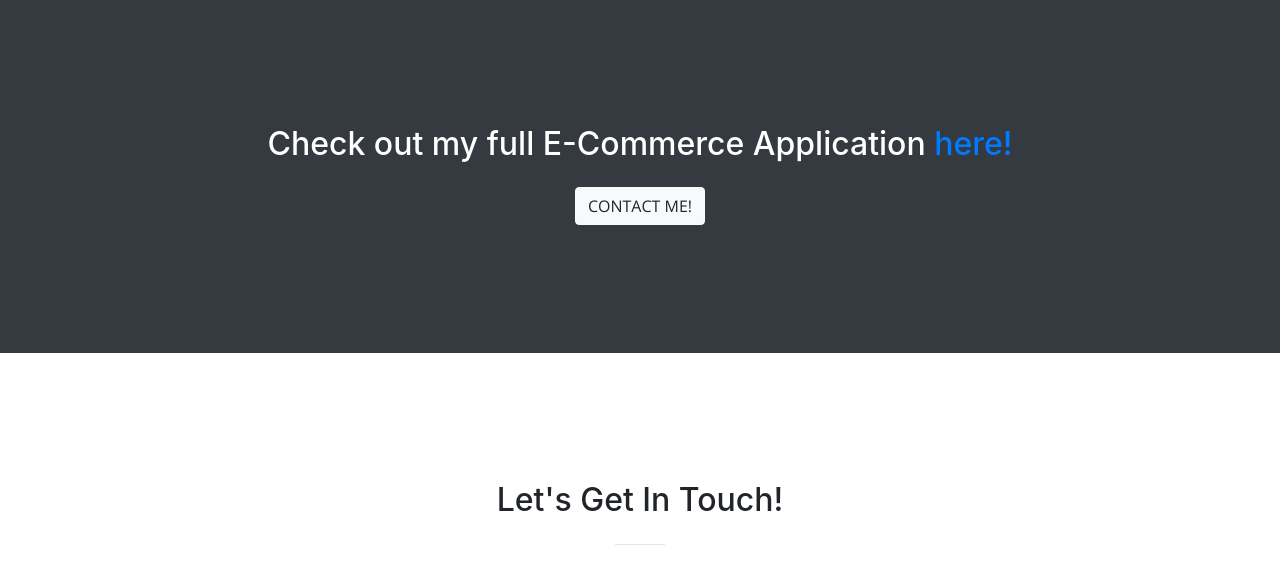
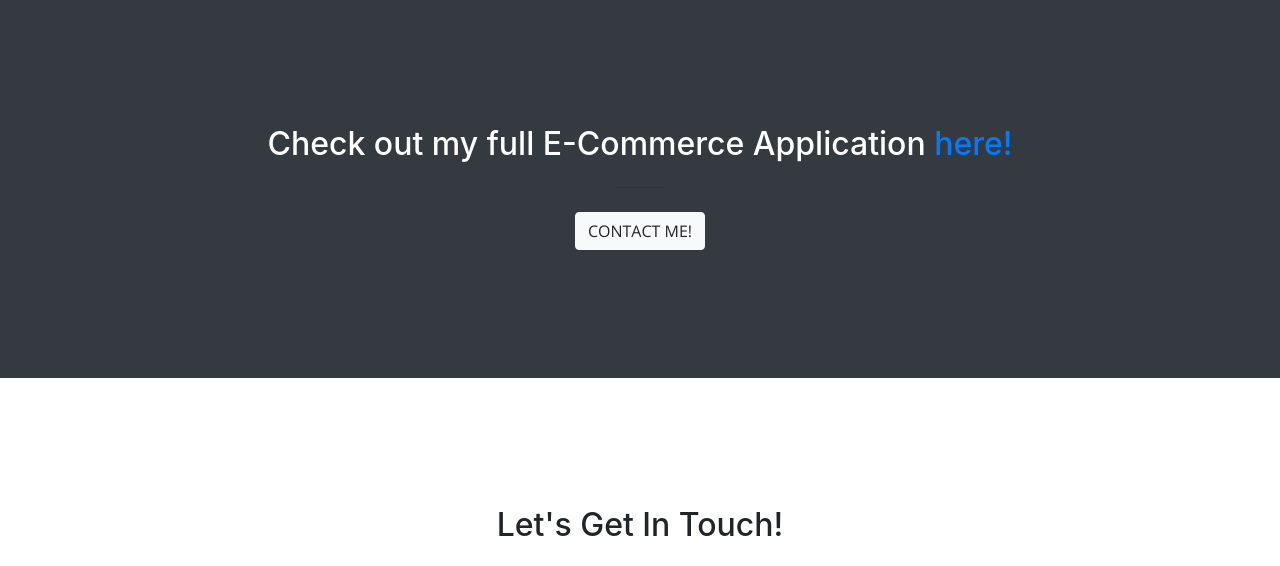
Before and after one commit to adeane89/Portfolio, a website with bundled scripts: page index.html in a window 1280 px wide. Shown: the part 2401-2967 px from the top of the page. Built offline with nearby package versions, Linux system fonts and the light colour scheme.

```diff
--- a/index.html
+++ b/index.html
@@ -231,11 +231,14 @@
     </section>
 
     <section class="bg-dark text-white">
+         <div class="container">
         <div class="row">
-          <div class="container text-center">
-              <h2 class="mb-4">Check out my full E-Commerce Application <a href="http://snug.azurewebsites.net">here!</a></h2>
-           </div>
+          <div class="col-lg-12 text-center">
+            <h2 class="section-heading">Check out my full E-Commerce Application <a href="http://snug.azurewebsites.net">here!</a></h2>
+            <hr class="my-4">
+          </div>
         </div>
+      </div>
         <div class="row">
             <div class="col-lg-8 mx-auto text-center">
                 <a class="btn btn-light btn-xl js-scroll-trigger" href="#contact">Contact Me!</a>
```
